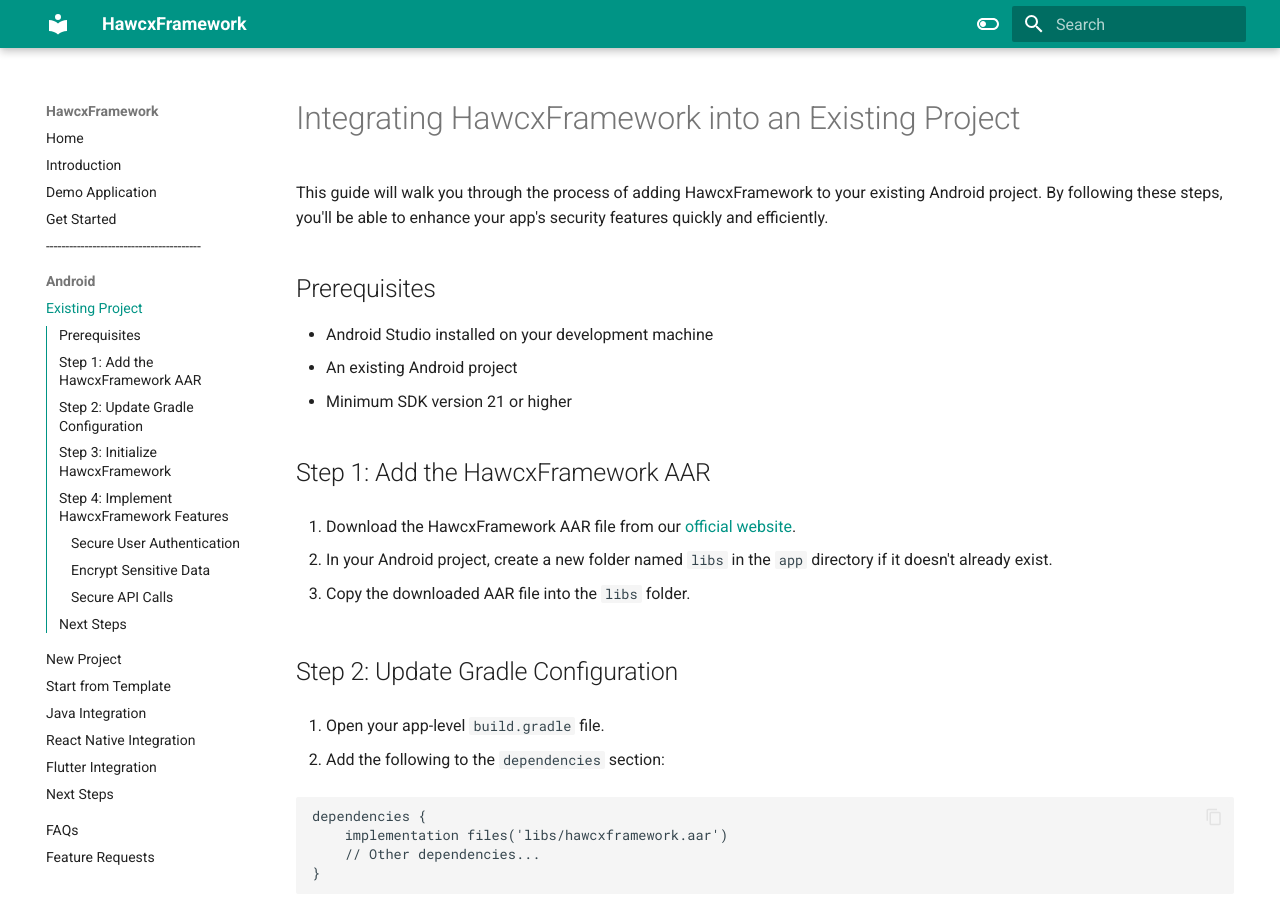
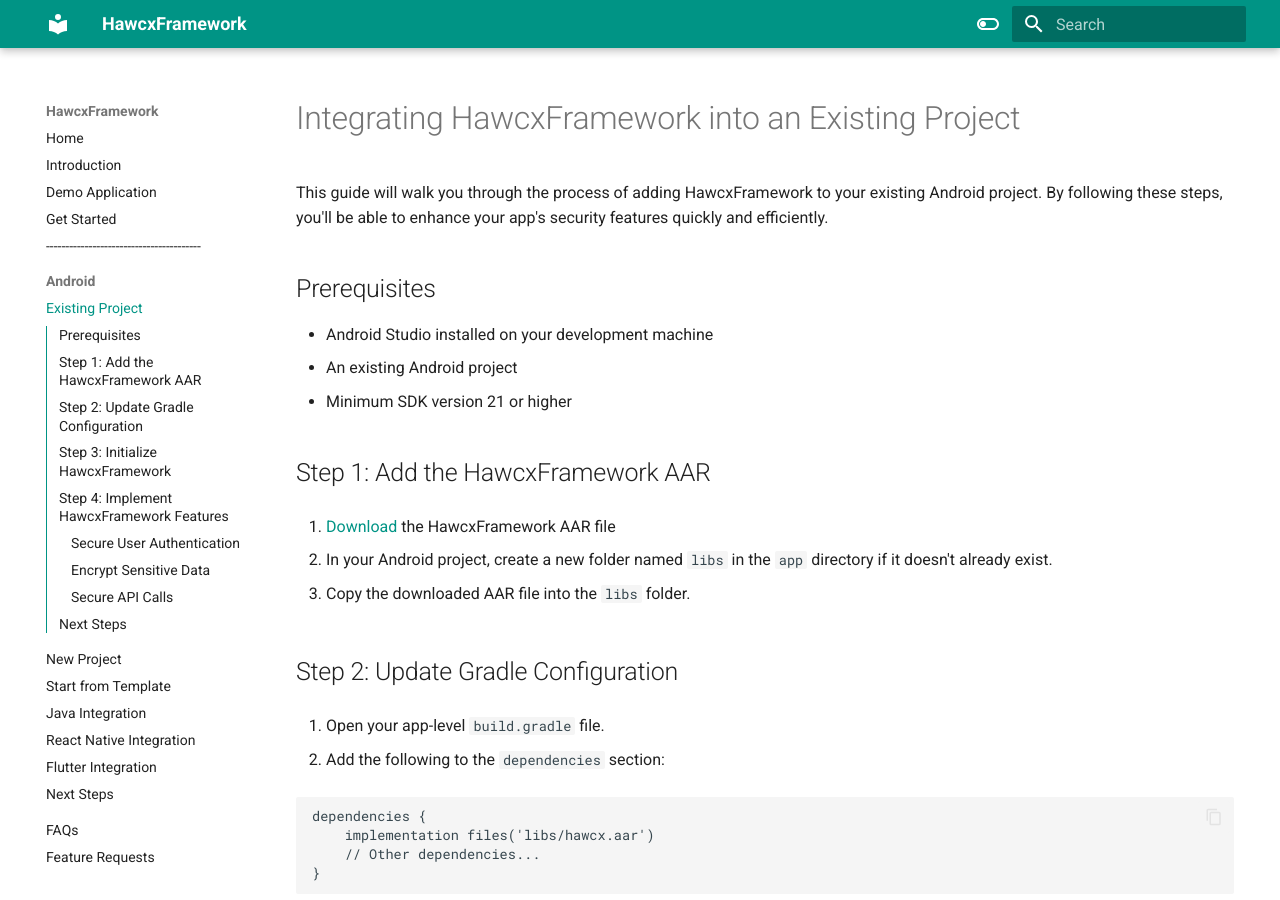
Before and after one commit to hawcx/sdk_docs, an MkDocs documentation site: the page built from docs/android/existing-project.md, in a window 1280 px wide and 900 px high. Built offline with MkDocs 1.6.1 and Material for MkDocs 9.7.7, drawn with Linux system fonts in a browser that asks for light colours.

Commit message:
modified links in existing-product

````diff
--- a/docs/android/existing-project.md
+++ b/docs/android/existing-project.md
@@ -10,7 +10,7 @@ This guide will walk you through the process of adding HawcxFramework to your ex
 
 ## Step 1: Add the HawcxFramework AAR
 
-1. Download the HawcxFramework AAR file from our [official website](https://www.hawcx.com/downloads/hawcxframework.aar).
+1. [Download](https://github.com/hawcx/android_sdk/releases/download/v0.2.1/hawcx.aar) the HawcxFramework AAR file
 
 2. In your Android project, create a new folder named `libs` in the `app` directory if it doesn't already exist.
 
@@ -24,7 +24,7 @@ This guide will walk you through the process of adding HawcxFramework to your ex
 
 ```gradle
 dependencies {
-    implementation files('libs/hawcxframework.aar')
+    implementation files('libs/hawcx.aar')
     // Other dependencies...
 }
 ```
````
